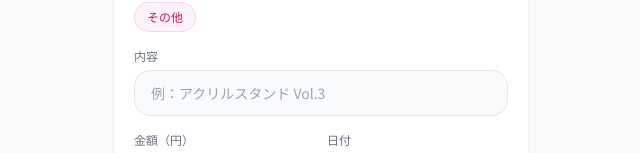
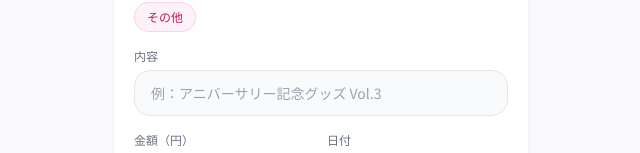
Before and after one commit to r-mitsuka6/oshi-expense-app, a Next.js app: page / in a window 1280 px wide. Shown: the part 630-783 px from the top of the page, without its empty margins (319-959 px from the left). Built offline with nearby package versions, Linux system fonts and the light colour scheme.

Commit message:
Version 1.0.0

```diff
--- a/src/components/ExpenseForm.tsx
+++ b/src/components/ExpenseForm.tsx
@@ -180,7 +180,7 @@ export const ExpenseForm = memo(({ onAdd, checkDuplicate, defaultDate }: Expense
             type="text"
             value={title}
             onChange={(e) => handleFieldChange(() => setTitle(e.target.value))}
-            placeholder="例：アクリルスタンド Vol.3"
+            placeholder="例：アニバーサリー記念グッズ Vol.3"
             required
             className="w-full px-4 py-3 rounded-2xl border border-gray-200 text-sm bg-gray-50 focus:outline-none focus:bg-white transition-colors"
             {...focusProps}
```
